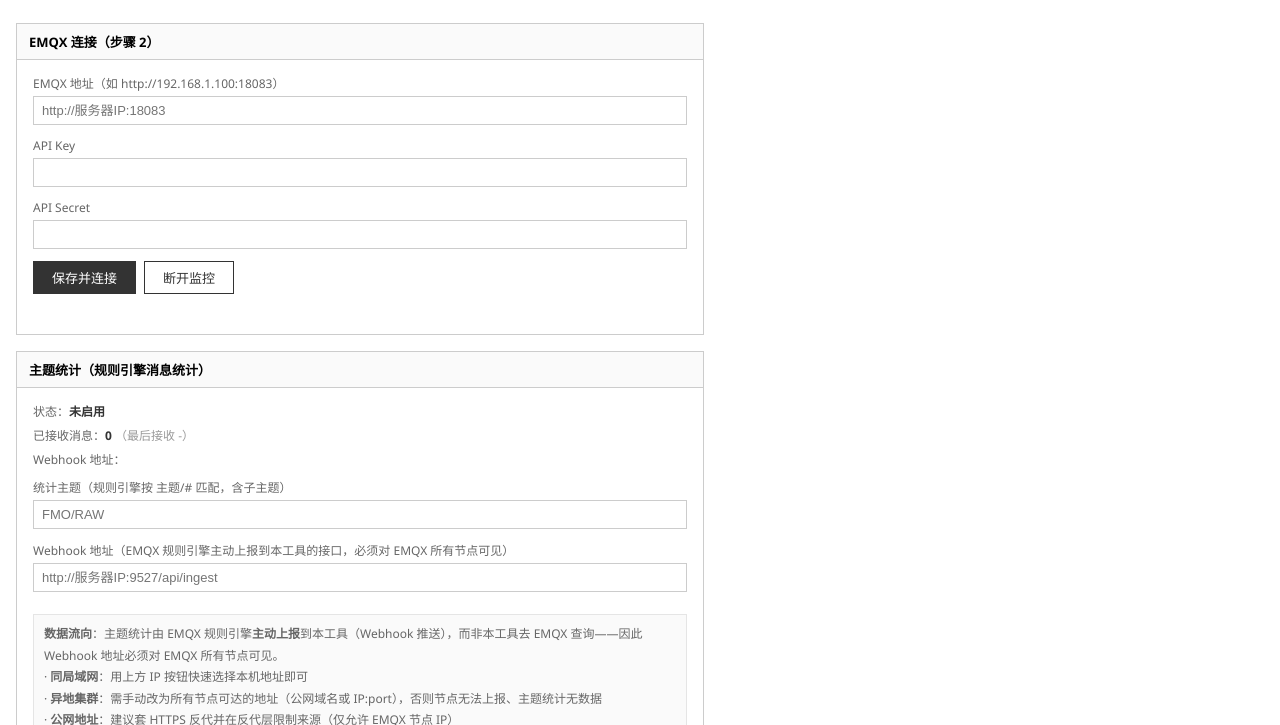
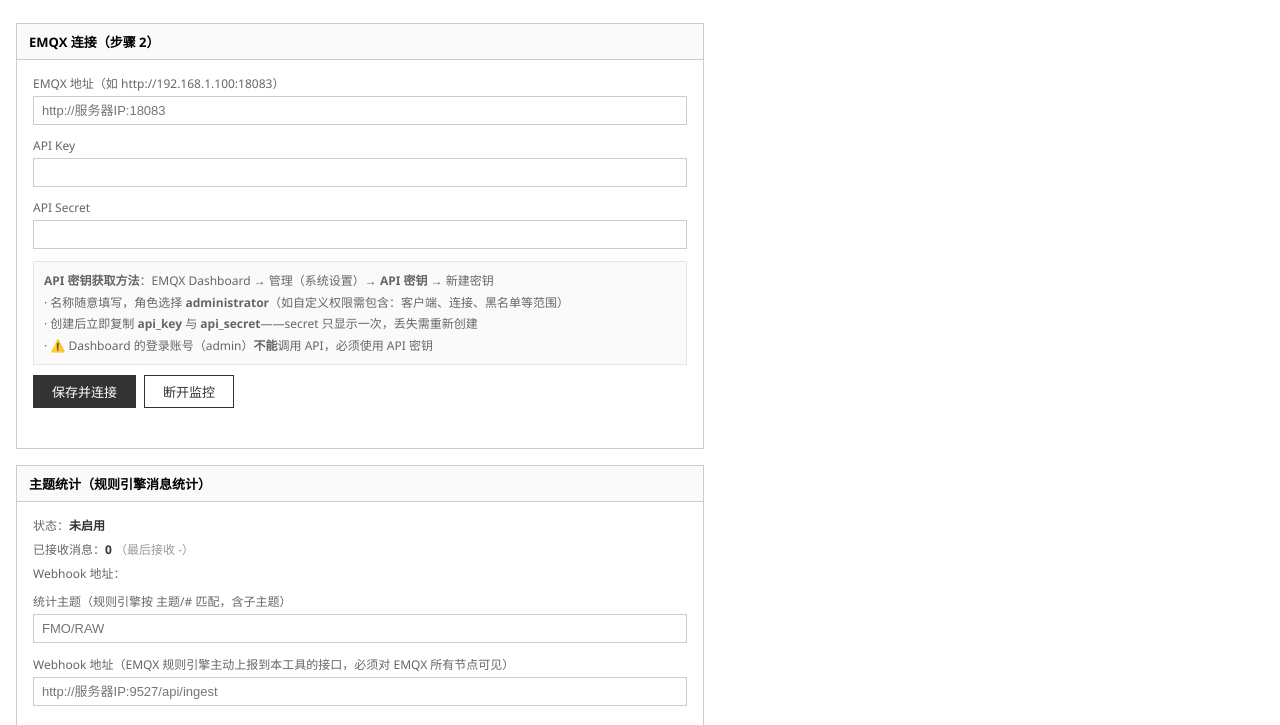
Before and after one commit to BG5ESN/fmo-audit-service, a plain HTML site: page wwwroot/settings.html in a window 1280 px wide. Shown: the part 57-782 px from the top of the page. Drawn offline with Linux system fonts and the light colour scheme.

Commit message:
配置页: API 密钥获取方法提示(EMQX Dashboard 路径 + secret 只显示一次 + admin 账号不能调 API 提醒)

```diff
--- a/wwwroot/settings.html
+++ b/wwwroot/settings.html
@@ -48,6 +48,12 @@
       <div class="form-row">
         <label>API Secret</label>
         <input class="text-input" id="api-secret" type="password" autocomplete="off">
+      </div>
+      <div style="font-size:12px;color:#666;line-height:1.8;margin-bottom:10px;background:#fafafa;border:1px solid #e5e5e5;padding:8px 10px">
+        <b>API 密钥获取方法</b>：EMQX Dashboard → 管理（系统设置）→ <b>API 密钥</b> → 新建密钥
+        <br>· 名称随意填写，角色选择 <b>administrator</b>（如自定义权限需包含：客户端、连接、黑名单等范围）
+        <br>· 创建后立即复制 <b>api_key</b> 与 <b>api_secret</b>——secret 只显示一次，丢失需重新创建
+        <br>· ⚠️ Dashboard 的登录账号（admin）<b>不能</b>调用 API，必须使用 API 密钥
       </div>
       <div style="display:flex;gap:8px;align-items:center">
         <button class="btn btn-primary" id="save-config">保存并连接</button>
```
